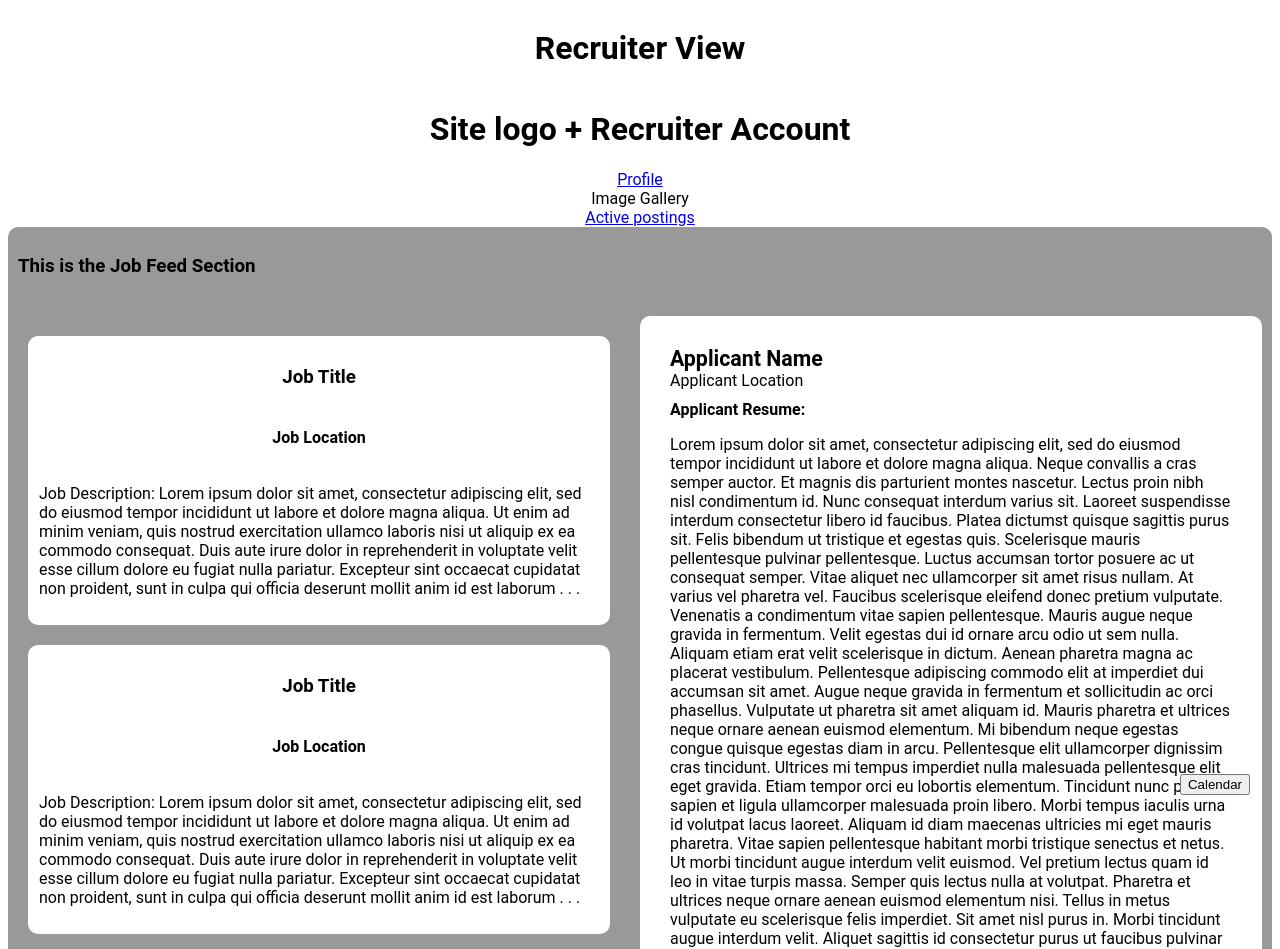
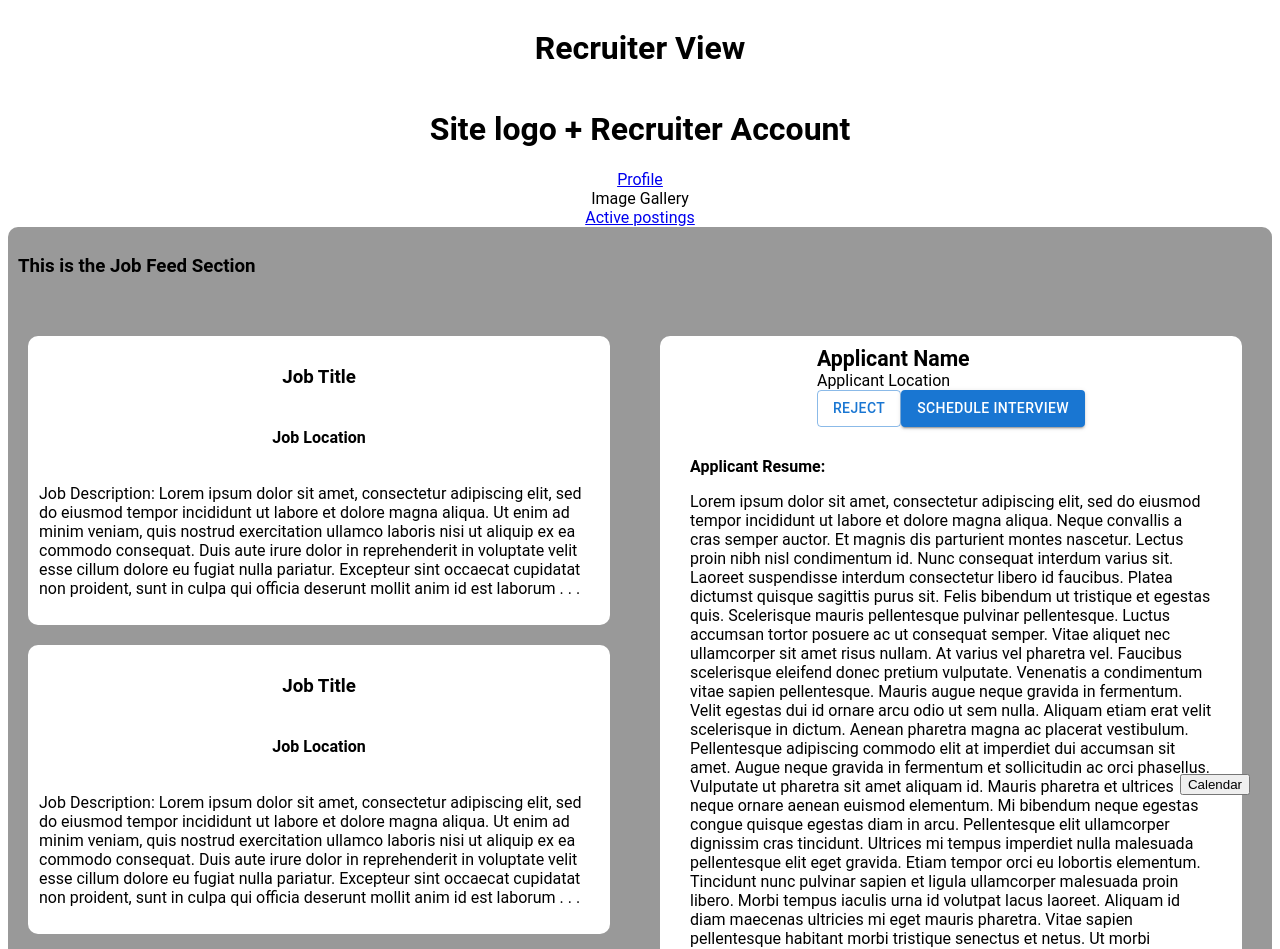
Before and after one commit to xuxiaqing2011/GreenHorn, a React app: page /recruiter in a window 1280 px wide. Shown: the top 949 px of the page. Built offline with nearby package versions, Linux system fonts and the light colour scheme; no server answers; the HTML template or start-up script is replaced by a standard one.

Commit message:
adds styling and additional components to Seeker and Recruiter feeds

```diff
--- a/client/public/stylesheets/styles.js
+++ b/client/public/stylesheets/styles.js
@@ -1,5 +1,6 @@
 /*========== EXTERNAL MODULES ==========*/
 import styled, {createGlobalStyle} from 'styled-components';
+import AppBar from '@mui/material/AppBar';
 
 /*========== INTERNAL MODULES ==========*/
 
@@ -60,6 +61,15 @@ export const modalBG = styled.div`
 export const Header = styled.header`
 
 `;
+
+export const NavBar = styled(AppBar)({
+  backgroundColor: 'transparent',
+  '&:hover': {
+    color: '#fff',
+    backgroundColor:'#f44336',
+    borderColor:'#f44336',
+  },
+});
 
 export const Footer = styled.footer`
 
--- a/client/src/components/Feed/DetailApplicant.jsx
+++ b/client/src/components/Feed/DetailApplicant.jsx
@@ -31,8 +31,15 @@ export default function DetailApplicant({ applicant }) {
 /*----- RENDERER -----*/
 return (
   <ApplicantDetail>
+    <ApplicantHeader>
       <ApplicantName>Applicant Name</ApplicantName>
       <ApplicantLocation>Applicant Location</ApplicantLocation>
+      <ButtonTray>
+        <ApplicantButton variant='outlined'>Reject</ApplicantButton>
+        <Button variant='contained'>Schedule Interview</Button>
+      </ButtonTray>
+    </ApplicantHeader>
+    <ApplicantBody>
       <ApplicantResume>Applicant Resume:</ApplicantResume>
       <p>
         Lorem ipsum dolor sit amet, consectetur adipiscing elit, sed do eiusmod tempor incididunt ut labore et dolore magna aliqua. Neque convallis a cras semper auctor. Et magnis dis parturient montes nascetur. Lectus proin nibh nisl condimentum id. Nunc consequat interdum varius sit. Laoreet suspendisse interdum consectetur libero id faucibus. Platea dictumst quisque sagittis purus sit. Felis bibendum ut tristique et egestas quis. Scelerisque mauris pellentesque pulvinar pellentesque. Luctus accumsan tortor posuere ac ut consequat semper. Vitae aliquet nec ullamcorper sit amet risus nullam. At varius vel pharetra vel. Faucibus scelerisque eleifend donec pretium vulputate. Venenatis a condimentum vitae sapien pellentesque. Mauris augue neque gravida in fermentum. Velit egestas dui id ornare arcu odio ut sem nulla.
@@ -41,10 +48,7 @@ return (
 
         Morbi tincidunt augue interdum velit. Aliquet sagittis id consectetur purus ut faucibus pulvinar elementum integer. In eu mi bibendum neque egestas. Erat pellentesque adipiscing commodo elit at imperdiet dui. Massa tincidunt nunc pulvinar sapien et ligula. Platea dictumst quisque sagittis purus sit amet volutpat. Quam quisque id diam vel quam elementum pulvinar etiam non. Aliquam malesuada bibendum arcu vitae elementum curabitur vitae nunc sed. Ipsum nunc aliquet bibendum enim facilisis. Ullamcorper sit amet risus nullam eget felis eget nunc. Ac feugiat sed lectus vestibulum mattis ullamcorper. Morbi tristique senectus et netus et malesuada fames ac turpis. Ullamcorper dignissim cras tincidunt lobortis feugiat vivamus at augue. Lectus urna duis convallis convallis.
       </p>
-    <ButtonTray>
-      <ApplicantButton variant='outlined'>Reject</ApplicantButton>
-      <Button variant='contained'>Schedule Interview</Button>
-    </ButtonTray>
+    </ApplicantBody>
   </ApplicantDetail>
   )
 }
@@ -66,6 +70,10 @@ const ApplicantDetail = styled(Column)`
   } */
 `;
 
+const ApplicantHeader = styled(Column)`
+
+`;
+
 const ApplicantButton = styled(Button)({
   borderColor:'#f44336',
   color:'#f44336',
@@ -75,7 +83,6 @@ const ApplicantButton = styled(Button)({
     borderColor:'#f44336',
   },
 });
-
 
 const ApplicantName = styled(Row)`
   justify-content: flex-start;
@@ -92,6 +99,19 @@ const ApplicantLocation = styled(Row)`
   font-size: 12pt;
 `;
 
+const ApplicantBody = styled(Column)`
+  background-color: #fff;
+  border-radius: 10px;
+  padding: 10px;
+  margin: 10px;
+  height: 800px;
+  overflow: scroll;
+
+  &::-webkit-scrollbar {
+    display: none;
+  }
+`;
+
 const ApplicantResume = styled(Row)`
   justify-content: flex-start;
   align-items: flex-start;
--- a/client/src/components/Feed/DetailJob.jsx
+++ b/client/src/components/Feed/DetailJob.jsx
@@ -30,7 +30,7 @@ export default function DetailJob({ targetPost }) {
 
   /*----- RENDERER -----*/
   return (
-    <Column style={{alignItems: 'flex-start'}}>
+    <JobDetail>
       <DetailHeader>
       <JobTitle>Job Title</JobTitle>
       <JobLocation>Job Location</JobLocation>
@@ -58,7 +58,7 @@ export default function DetailJob({ targetPost }) {
           Morbi tincidunt augue interdum velit. Aliquet sagittis id consectetur purus ut faucibus pulvinar elementum integer. In eu mi bibendum neque egestas. Erat pellentesque adipiscing commodo elit at imperdiet dui. Massa tincidunt nunc pulvinar sapien et ligula. Platea dictumst quisque sagittis purus sit amet volutpat. Quam quisque id diam vel quam elementum pulvinar etiam non. Aliquam malesuada bibendum arcu vitae elementum curabitur vitae nunc sed. Ipsum nunc aliquet bibendum enim facilisis. Ullamcorper sit amet risus nullam eget felis eget nunc. Ac feugiat sed lectus vestibulum mattis ullamcorper. Morbi tristique senectus et netus et malesuada fames ac turpis. Ullamcorper dignissim cras tincidunt lobortis feugiat vivamus at augue. Lectus urna duis convallis convallis.
         </p>
       </DetailBody>
-    </Column>
+    </JobDetail>
   )
 }
 
@@ -81,6 +81,14 @@ const DetailBody = styled(Column)`
   &::-webkit-scrollbar {
     display: none;
   }
+`;
+
+const JobDetail = styled(Column)`
+  align-items: flex-start;
+  background-color: #fff;
+  margin: 10px;
+  padding: 10px;
+  border-radius: 10px;
 `;
 
 const JobTitle = styled(Row)`
--- a/client/src/components/Feed/DetailList.jsx
+++ b/client/src/components/Feed/DetailList.jsx
@@ -64,7 +64,7 @@ return (
 
 /*========== STYLES ==========*/
 const DetailSection = styled(Column)`
-  background-color: #fff;
+  /* background-color: #fff; */
   border-radius: 10px;
   padding: 10px;
   margin: 10px;
--- a/client/src/pages/Recruiter.js
+++ b/client/src/pages/Recruiter.js
@@ -3,8 +3,7 @@
 
 import React from 'react';
 import { Link, Outlet } from "react-router-dom";
-import EmbedCalendar from '../Google_API/calendar.jsx'
-
+import EmbedCalendar from '../Google_API/calendar.jsx';
 
 
 /*========== INTERNAL MODULES ==========*/
@@ -42,4 +41,5 @@ const Recruiter = () => {
 export default Recruiter;
 
 
+
 /*========== STYLES ==========*/
```
Lines whose indentation alone changed are shown as unchanged.
